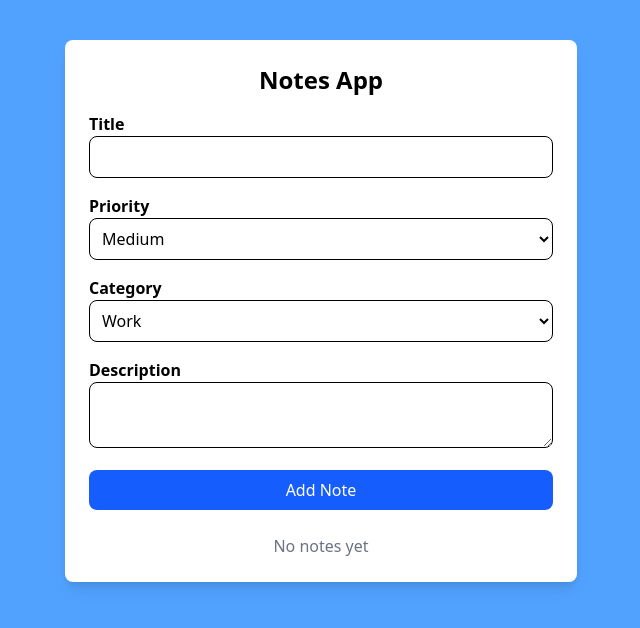
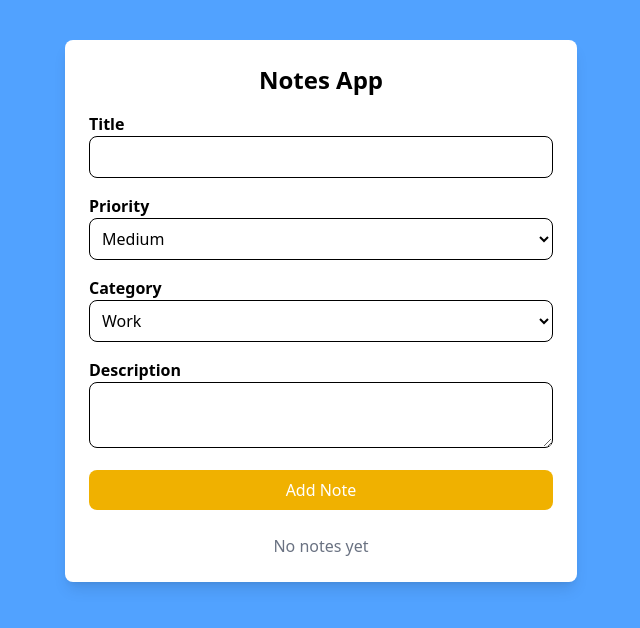
Before and after one commit to dianakius/notes-app, a React (Vite) app: page / in a window 1280 px wide. Shown: the top 628 px of the page, without its empty margins (319-959 px from the left). Built offline with nearby package versions, Linux system fonts and the light colour scheme.

Commit message:
Change the color and the hover color of the button

```diff
--- a/src/components/NoteForm.jsx
+++ b/src/components/NoteForm.jsx
@@ -95,7 +95,7 @@
           onChange={handleChange}>
             </textarea>
       </div>
-      <button className="w-full bg-blue-500 text-white py-2 rounded-lg cursor-pointer hover: bg-blue-600">Add Note</button>
+      <button className="w-full bg-yellow-500 text-white py-2 rounded-lg cursor-pointer hover:bg-yellow-700">Add Note</button>
     </form>
   );
 };
```
